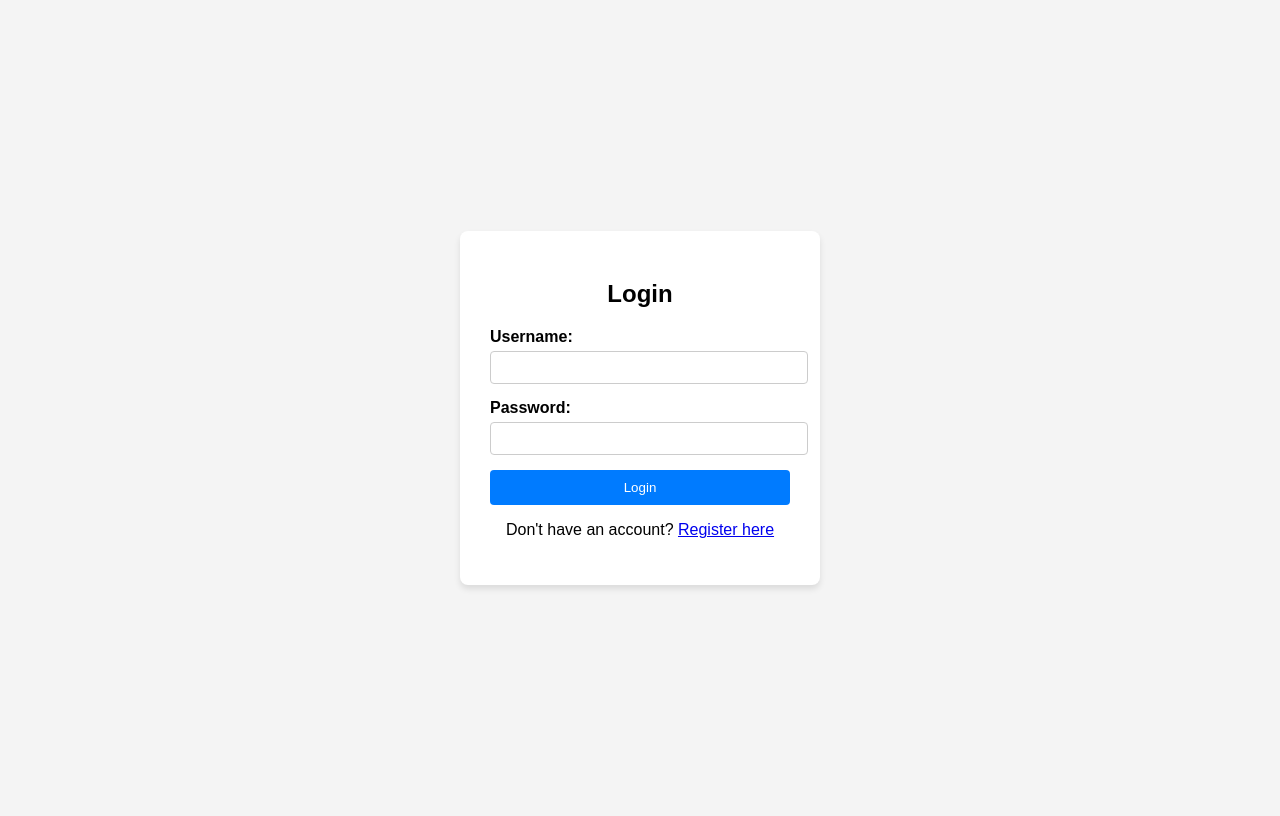
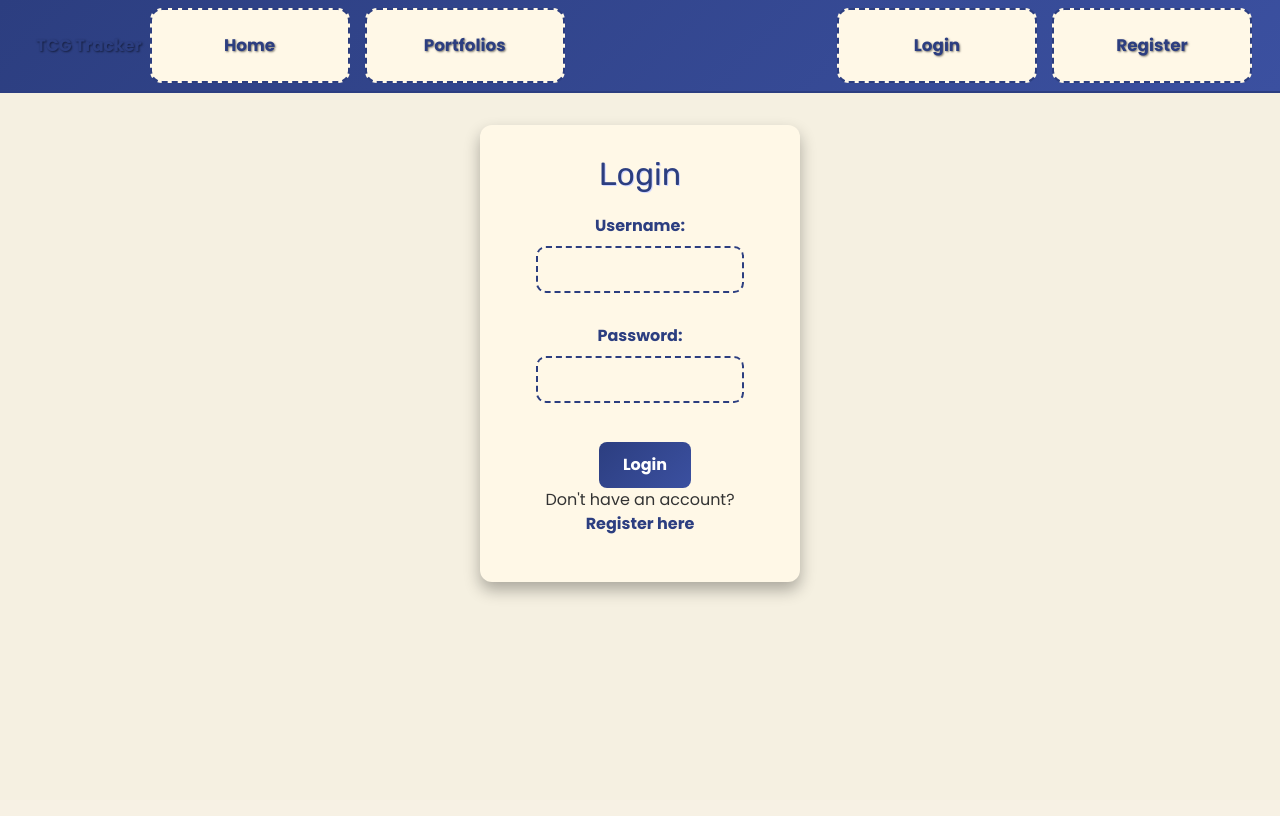
Before and after one commit to adamzhujiang/tcg-tracker-app, a Django app: page /login/ in a window 1280 px wide. After the commit the page ends 598 px from the top, so only its background shows below. Run offline with Django 5.2, Linux system fonts and the light colour scheme.

Commit message:
added css

```diff
--- /dev/null
+++ b/core/static/core/css/theme.css
@@ -0,0 +1,333 @@
+/* ====== Fonts & Global Styles ====== */
+@import url('https://fonts.googleapis.com/css2?family=Poppins:wght@400;700&family=Rubik:wght@400;700&display=swap');
+
+body {
+    font-family: 'Poppins', sans-serif;
+    background: #f5f0e1; /* beige background */
+    color: #333;
+    margin: 0;
+    padding: 0;
+}
+
+/* ====== Headings ====== */
+h1, h2, h3 {
+    text-align: center;
+    color: #2c3e80;
+    text-shadow: 1px 1px #3b50a0;
+    font-family: 'Rubik', sans-serif;
+}
+
+/* ====== Forms ====== */
+.form-container {
+    max-width: 500px;
+    margin: 2rem auto;
+    background: #fff8e7; /* lighter beige container */
+    border-radius: 20px;
+    padding: 2rem;
+    box-shadow: 0 10px 15px rgba(0,0,0,0.2);
+    text-align: center;
+}
+
+label {
+    display: block;
+    margin-top: 1rem;
+    font-weight: bold;
+    color: #2c3e80;
+}
+
+input[type="text"], input[type="password"], select {
+    width: 80%;
+    padding: 0.6rem;
+    border-radius: 10px;
+    border: 2px dashed #2c3e80;
+    margin-top: 0.5rem;
+    text-align: center;
+    font-size: 1rem;
+}
+
+/* ====== Buttons ====== */
+.button {
+    margin-top: 1.5rem;
+    background: linear-gradient(135deg, #2c3e80, #3b50a0);
+    color: white;
+    border: none;
+    border-radius: 15px;
+    padding: 0.7rem 1.5rem;
+    cursor: pointer;
+    font-weight: bold;
+    transition: transform 0.2s, background 0.2s;
+}
+
+.button:hover {
+    transform: scale(1.1) rotate(-2deg);
+    background: linear-gradient(135deg, #3b50a0, #2c3e80);
+}
+
+/* ====== Card & Portfolio Displays ====== */
+.card {
+    background: #fff8e7;
+    border: 2px dashed #2c3e80;
+    border-radius: 15px;
+    padding: 1.5rem;
+    width: 200px; /* increased from 150px */
+    text-align: center;
+    box-shadow: 0 5px 10px rgba(0,0,0,0.2);
+    transition: transform 0.2s;
+    margin: 0.5rem;
+    display: flex;
+    flex-direction: column;
+    align-items: center;
+}
+
+/* ====== Portfolio Card Styling ====== */
+.portfolio-card {
+    background: #fff8e7;
+    border: 2px dashed #2c3e80;
+    border-radius: 15px;
+    padding: 1.5rem;
+    width: 250px; /* increased from 200px */
+    min-height: 180px; /* ensure enough height for buttons */
+    text-align: center;
+    box-shadow: 0 5px 10px rgba(0,0,0,0.2);
+    transition: transform 0.2s;
+    margin: 0.5rem;
+    display: flex;
+    flex-direction: column;
+    align-items: center;
+    justify-content: space-between; /* keeps buttons at bottom */
+}
+
+.card:hover, .portfolio-card:hover {
+    transform: translateY(-5px);
+}
+
+/* ====== Layout Containers ====== */
+.search-container, .portfolio-container {
+    max-width: 700px;
+    margin: 2rem auto;
+    padding: 2rem;
+    background: #fff8e7;
+    border-radius: 20px;
+    box-shadow: 0 10px 15px rgba(0,0,0,0.2);
+    text-align: center;
+    display: flex;
+    flex-wrap: wrap;
+    justify-content: center;
+}
+
+/* ====== Navbar Styling ====== */
+.navbar {
+    background: linear-gradient(135deg, #2c3e80, #3b50a0);
+    border-bottom: 2px solid #2c3e80;
+    padding: 0.5rem 1rem;
+}
+
+.navbar a {
+    color: #2c3e80; /* bright white for contrast */
+    font-weight: bold;
+    text-decoration: none;
+    margin: 0 0.5rem;
+    text-shadow: 1px 1px 2px rgba(0,0,0,0.5); /* subtle shadow for better readability */
+    font-size: 1.05rem; /* slightly larger font */
+}
+
+.navbar a:hover {
+    color: #3b50a0;
+    text-shadow: 1px 1px 3px rgba(0,0,0,0.6);
+}
+
+@media (max-width: 768px) {
+    input[type="text"], input[type="password"], select {
+        width: 95%;
+    }
+
+    .card, .portfolio-card {
+        width: 100%;
+    }
+
+    .search-container, .portfolio-container {
+        padding: 1rem;
+    }
+}
+
+/* ====== Whimsical Styles ====== */
+.form-container.whimsical-card {
+    background: #fff8e7;
+    padding: 30px;
+    border-radius: 12px;
+    box-shadow: 0 8px 16px rgba(0,0,0,0.3);
+    width: 320px;
+    text-align: center;
+    font-family: 'Poppins', sans-serif;
+}
+
+.whimsical-title {
+    color: #2c3e80;
+    text-shadow: 1px 1px #d0d6ff;
+    margin-bottom: 20px;
+}
+
+.whimsical-input {
+    width: 100%;
+    padding: 10px;
+    margin-bottom: 15px;
+    border: 2px solid #2c3e80;
+    border-radius: 8px;
+    outline: none;
+    background-color: #fff8e7;
+    color: #333;
+}
+
+.whimsical-button {
+    background: linear-gradient(135deg, #2c3e80, #3b50a0);
+    color: #fff;
+    font-weight: bold;
+    border-radius: 8px;
+    transition: all 0.3s ease;
+}
+
+.whimsical-button:hover {
+    transform: scale(1.05);
+    box-shadow: 0 4px 12px rgba(0,0,0,0.3);
+}
+
+.whimsical-link {
+    color: #2c3e80;
+    font-weight: bold;
+    text-decoration: none;
+}
+
+.whimsical-link:hover {
+    text-decoration: underline;
+}
+
+.home-container.whimsical-background {
+    background: radial-gradient(circle at top left, #fff8e7, #dfe6f2, #c8d4f0);
+}
+
+.whimsical-text {
+    color: #2c3e80;
+    font-family: 'Poppins', sans-serif;
+    text-shadow: 1px 1px #d0d6ff;
+}
+
+h1 {
+    font-family: 'Rubik', sans-serif;
+    color: #2c3e80;
+    text-align: center;
+    text-shadow: 2px 2px #3b50a0;
+    margin-bottom: 20px;
+}
+
+ul {
+    list-style: none;
+    padding: 0;
+    display: flex;
+    flex-wrap: wrap;
+    gap: 15px;
+    justify-content: center;
+}
+
+li {
+    background: #fff8e7;
+    border: 2px dashed #2c3e80;
+    border-radius: 12px;
+    padding: 15px 20px;
+    text-align: center;
+    width: 200px;
+    transition: transform 0.2s, box-shadow 0.2s;
+    color: #333;
+}
+
+li:hover {
+    transform: translateY(-5px);
+    box-shadow: 0 8px 15px rgba(0,0,0,0.3);
+}
+
+/* Portfolio Links */
+li a {
+    font-weight: bold;
+    text-decoration: none;
+    color: #2c3e80;
+    font-size: 1.1rem;
+}
+
+li a:hover {
+    color: #3b50a0;
+}
+
+/* Buttons Styling */
+button {
+    font-family: 'Poppins', sans-serif;
+    font-weight: bold;
+    padding: 8px 14px;
+    border-radius: 10px;
+    border: none;
+    cursor: pointer;
+    transition: transform 0.2s, box-shadow 0.2s;
+}
+
+/* Add Portfolio Button */
+a > button {
+    background-color: #2c3e80;
+    color: #fff;
+    margin-bottom: 20px;
+}
+
+a > button:hover {
+    background-color: #3b50a0;
+    transform: scale(1.05);
+    box-shadow: 0 4px 8px rgba(0,0,0,0.3);
+}
+
+/* Delete Button */
+form > button {
+    background-color: #3b50a0;
+    color: white;
+    margin-left: 10px;
+}
+
+form > button:hover {
+    background-color: #2c3e80;
+    transform: scale(1.05);
+    box-shadow: 0 4px 8px rgba(0,0,0,0.3);
+}
+/* ====== Navbar Brand Styling ====== */
+.navbar-brand {
+    color: #f5f0e1; /* beige */
+    font-weight: bold;
+    text-shadow: 1px 1px 2px rgba(0,0,0,0.5);
+}
+
+.navbar-brand:hover {
+    color: #fff8e7; /* slightly lighter beige on hover */
+}
+
+/* ====== Portfolio Buttons ====== */
+.portfolio-buttons {
+    display: flex;
+    justify-content: center;
+    gap: 10px;
+    margin-top: 15px;
+    flex-wrap: wrap; /* allow buttons to wrap */
+}
+
+.portfolio-buttons button {
+    flex: 1 1 150px; /* make buttons responsive and fit */
+    max-width: 150px; /* prevent too wide */
+    font-weight: bold;
+    border-radius: 5px;
+    border: none;
+    padding: 12px 10px; /* bigger buttons */
+    font-size: 0.95rem; /* reduced font size */
+    cursor: pointer;
+    transition: transform 0.2s, box-shadow 0.2s;
+}
+
+/* Portfolio Name */
+.portfolio-name {
+    font-size: 1.3rem;
+    font-weight: bold;
+    margin-bottom: 10px;
+    color: #2c3e80;
+}
--- a/core/templates/core/base.html
+++ b/core/templates/core/base.html
@@ -1,25 +1,63 @@
-{% load static %}
 <!DOCTYPE html>
 <html lang="en">
 <head>
+    {% load static %}
     <meta charset="UTF-8">
+    <meta name="viewport" content="width=device-width, initial-scale=1.0">
     <title>{% block title %}TCG Tracker{% endblock %}</title>
-    <link rel="stylesheet" href="{% static 'css/style.css' %}">
+    <link href="https://cdn.jsdelivr.net/npm/bootstrap@5.3.2/dist/css/bootstrap.min.css" rel="stylesheet">
+    {% block extra_head %}{% endblock %}
+    <link rel="stylesheet" href="{% static 'core/css/theme.css' %}">
 </head>
 <body>
-    <header>
-        <h1>TCG Tracker</h1>
-        {% if user.is_authenticated %}
-            <p>Welcome, {{ user.username }}!</p>
-        {% endif %}
-    </header>
+    <nav class="navbar navbar-expand-lg navbar-dark bg-primary mb-4">
+        <div class="container-fluid">
+            <a class="navbar-brand" href="{% url 'home' %}">TCG Tracker</a>
+            <button class="navbar-toggler" type="button" data-bs-toggle="collapse" data-bs-target="#navbarNav"
+                    aria-controls="navbarNav" aria-expanded="false" aria-label="Toggle navigation">
+                <span class="navbar-toggler-icon"></span>
+            </button>
 
-    <main>
-        {% block content %}{% endblock %}
-    </main>
+            <div class="collapse navbar-collapse" id="navbarNav">
+                <ul class="navbar-nav me-auto mb-2 mb-lg-0">
+                    <li class="nav-item">
+                        <a class="nav-link" href="{% url 'home' %}">Home</a>
+                    </li>
+                    <li class="nav-item">
+                        <a class="nav-link" href="{% url 'portfolios' %}">Portfolios</a>
+                    </li>
+                </ul>
 
-    <footer>
-        <p>&copy; 2025 TCG Tracker</p>
-    </footer>
+                <ul class="navbar-nav ms-auto mb-2 mb-lg-0">
+                    {% if user.is_authenticated %}
+    <li class="nav-item">
+        <span class="navbar-text me-2">Hello, {{ user.username }}!</span>
+    </li>
+    <li class="nav-item">
+        <form method="post" action="{% url 'logout' %}">
+            {% csrf_token %}
+            <button type="submit" class="nav-link btn btn-link p-0" style="display: inline; border: none; background: none;">Logout</button>
+        </form>
+    </li>
+{% else %}
+    <li class="nav-item">
+        <a class="nav-link" href="{% url 'login' %}">Login</a>
+    </li>
+    <li class="nav-item">
+        <a class="nav-link" href="{% url 'register' %}">Register</a>
+    </li>
+{% endif %}
+                </ul>
+            </div>
+        </div>
+    </nav>
+
+    <div class="container">
+        {% block content %}
+        {% endblock %}
+    </div>
+
+    <script src="https://cdn.jsdelivr.net/npm/bootstrap@5.3.2/dist/js/bootstrap.bundle.min.js"></script>
+    {% block extra_scripts %}{% endblock %}
 </body>
 </html>
--- a/core/templates/core/login.html
+++ b/core/templates/core/login.html
@@ -1,66 +1,10 @@
-<!DOCTYPE html>
-<html lang="en">
-<head>
-    <meta charset="UTF-8">
-    <title>Login - TCG Tracker</title>
-    <style>
-        body {
-            font-family: Arial, sans-serif;
-            background-color: #f4f4f4;
-            display: flex;
-            justify-content: center;
-            align-items: center;
-            height: 100vh;
-        }
-        .login-container {
-            background-color: white;
-            padding: 30px;
-            border-radius: 8px;
-            box-shadow: 0 4px 6px rgba(0,0,0,0.1);
-            width: 300px;
-        }
-        h2 {
-            text-align: center;
-            margin-bottom: 20px;
-        }
-        label {
-            display: block;
-            margin-bottom: 5px;
-            font-weight: bold;
-        }
-        input[type="text"], input[type="password"] {
-            width: 100%;
-            padding: 8px;
-            margin-bottom: 15px;
-            border: 1px solid #ccc;
-            border-radius: 4px;
-        }
-        button {
-            width: 100%;
-            padding: 10px;
-            background-color: #007bff;
-            color: white;
-            border: none;
-            border-radius: 4px;
-            cursor: pointer;
-        }
-        button:hover {
-            background-color: #0056b3;
-        }
-        .error-message {
-            color: red;
-            margin-bottom: 15px;
-            text-align: center;
-        }
-        .register-link {
-            text-align: center;
-            margin-top: 10px;
-        }
-    </style>
-</head>
-<body>
-    <div class="login-container">
-        <h2>Login</h2>
+{% extends 'core/base.html' %}
+
+{% block title %}Login - TCG Tracker{% endblock %}
+
+{% block content %}
+<div class="form-container whimsical-card">
+    <h2 class="whimsical-title">Login</h2>
 
     {% if messages %}
         {% for message in messages %}
@@ -71,17 +15,16 @@
     <form method="post">
         {% csrf_token %}
         <label for="username">Username:</label>
-            <input type="text" name="username" id="username" required>
+        <input type="text" name="username" id="username" class="whimsical-input" required>
 
         <label for="password">Password:</label>
-            <input type="password" name="password" id="password" required>
+        <input type="password" name="password" id="password" class="whimsical-input" required>
 
-            <button type="submit">Login</button>
+        <button type="submit" class="button whimsical-button">Login</button>
     </form>
 
     <div class="register-link">
-            <p>Don't have an account? <a href="{% url 'register' %}">Register here</a></p>
+        <p>Don't have an account? <a href="{% url 'register' %}" class="whimsical-link">Register here</a></p>
     </div>
 </div>
-</body>
-</html>
+{% endblock %}
--- a/core/urls.py
+++ b/core/urls.py
@@ -1,12 +1,16 @@
 from django.urls import path
+from django.contrib.auth import views as auth_views
 from . import views
 
 urlpatterns = [
     path('', views.home, name='home'),
     path('login/', views.login_view, name='login'),
+    path('logout/', auth_views.LogoutView.as_view(next_page='home'), name='logout'),
     path('portfolios/', views.portfolios, name='portfolios'),
+    path('portfolio/add/', views.add_portfolio, name='add_portfolio'),
     path('portfolio/<int:pk>/', views.portfolio_detail, name='portfolio_detail'),
     path('portfolio/<int:portfolio_id>/add-card/', views.add_card_to_portfolio, name='add_card_to_portfolio'),
     path('portfolio/<int:portfolio_id>/delete-card/', views.delete_card_from_portfolio, name='delete_card_from_portfolio'),
     path('api/search-cards/', views.search_cards, name='search_cards'),
+    path('portfolio/<int:pk>/delete/', views.delete_portfolio, name='delete_portfolio'),
     ]
--- a/core/views.py
+++ b/core/views.py
@@ -10,6 +10,8 @@ import requests
 import json
 from .models import Portfolio, PortfolioEntry, Card
 from django.views.decorators.csrf import csrf_exempt
+from django.contrib.auth import views as auth_views
+
 
 
 def login_view(request):
@@ -65,55 +67,31 @@ def portfolio_detail(request, pk):
 @login_required
 @require_POST
 def add_card_to_portfolio(request, portfolio_id):
-    try:
-        data = json.loads(request.body)
-    except json.JSONDecodeError:
-        return JsonResponse({"success": False, "error": "Invalid JSON."})
+    if request.method == 'POST':
+        card_id = request.POST.get('card_id')
+        name = request.POST.get('name')
+        set_name = request.POST.get('set_name')
+        game = request.POST.get('game')
+        last_price = request.POST.get('last_price') or 0
+        quantity = request.POST.get('quantity') or 1
 
-    tcg_id = data.get("card_id")
-    name = data.get("name")
-    set_name = data.get("set_name")
-    game = data.get("game")
-    last_price = data.get("last_price", 0)
-    quantity = data.get("quantity", 1)
+        if not card_id or not name:
+            return JsonResponse({'success': False, 'error': 'Card ID and name are required.'})
 
-    if not tcg_id or not name:
-        return JsonResponse({"success": False, "error": "Card ID and name are required."})
+        card, created = Card.objects.get_or_create(
+            tcg_id=card_id,
+            defaults={'name': name, 'set_name': set_name, 'game': game, 'last_price': last_price}
+        )
 
-    try:
-        quantity = int(quantity)
-        if quantity < 1:
-            quantity = 1
-    except (ValueError, TypeError):
-        quantity = 1
+        portfolio = Portfolio.objects.get(id=portfolio_id)
+        entry, created = PortfolioEntry.objects.get_or_create(
+            portfolio=portfolio,
+            card=card,
+            defaults={'quantity': quantity}
+        )
 
-    portfolio = get_object_or_404(Portfolio, pk=portfolio_id, user=request.user)
-
-    card, created = Card.objects.get_or_create(
-        tcg_id=tcg_id,
-        defaults={
-            "name": name,
-            "set_name": set_name,
-            "game": game,
-            "last_price": last_price,
-        }
-    )
-
-    if not created:
-        card.last_price = last_price
-        card.save()
-
-    entry, created = PortfolioEntry.objects.get_or_create(
-        portfolio=portfolio,
-        card=card,
-        defaults={"quantity": quantity}
-    )
-
-    if not created:
-        entry.quantity += quantity
-        entry.save()
-
-    return JsonResponse({"success": True, "card_name": card.name, "quantity": entry.quantity, "last_price": card.last_price})
+        return JsonResponse({'success': True})
+    return JsonResponse({'success': False, 'error': 'Invalid request method.'})
 
 @login_required
 def register_view(request):
@@ -164,22 +142,27 @@ def search_cards(request):
 
 @csrf_exempt
 def delete_card_from_portfolio(request, portfolio_id):
+    if request.method != 'POST':
+        return JsonResponse({'success': False, 'error': 'Invalid request method.'})
+
+    try:
+        data = json.loads(request.body)
+        entry_id = data.get('entry_id')
+        if not entry_id:
+            return JsonResponse({'success': False, 'error': 'PortfolioEntry ID is required.'})
+
+        entry = PortfolioEntry.objects.get(id=entry_id)
+        entry.delete()
+        return JsonResponse({'success': True})
+    except PortfolioEntry.DoesNotExist:
+        return JsonResponse({'success': False, 'error': 'Portfolio entry not found.'})
+    except Exception as e:
+        return JsonResponse({'success': False, 'error': str(e)})
+
+@login_required
+def delete_portfolio(request, pk):
+    portfolio = get_object_or_404(Portfolio, pk=pk, user=request.user)
     if request.method == "POST":
-        try:
-            data = json.loads(request.body)
-            card_tcg_id = data.get("card_id")
-            if not card_tcg_id:
-                return JsonResponse({"success": False, "error": "Card ID is required."})
-
-            portfolio = Portfolio.objects.get(id=portfolio_id)
-
-            entry = portfolio.entries.filter(card__tcg_id=card_tcg_id).first()
-            if entry:
-                entry.delete()
-                return JsonResponse({"success": True})
-            else:
-                return JsonResponse({"success": False, "error": "Card not found in portfolio."})
-        except Exception as e:
-            return JsonResponse({"success": False, "error": str(e)})
-    else:
-        return JsonResponse({"success": False, "error": "Invalid request method."})
+        portfolio.delete()
+        return redirect('portfolios')
+    return redirect('portfolios')
--- a/tcgsite/settings.py
+++ b/tcgsite/settings.py
@@ -19,6 +19,8 @@ load_dotenv()
 SECRET_KEY = os.getenv("DJANGO_SECRET_KEY")
 JUSTTCG_API_KEY = os.getenv("JUSTTCG_API_KEY", "tcg_99d32afb675849868a53ee46f1b92fa5")
 DEBUG = os.getenv("DEBUG") == "True"
+STATIC_URL = '/static/'
+
 
 # Build paths inside the project like this: BASE_DIR / 'subdir'.
 BASE_DIR = Path(__file__).resolve().parent.parent
```
Also changed, not shown: core/templates/core/home.html (+15 -21 lines), core/templates/core/portfolio_detail.html (+48 -13 lines), core/templates/core/portfolios.html (+16 -7 lines). Lines whose indentation alone changed are shown as unchanged.
